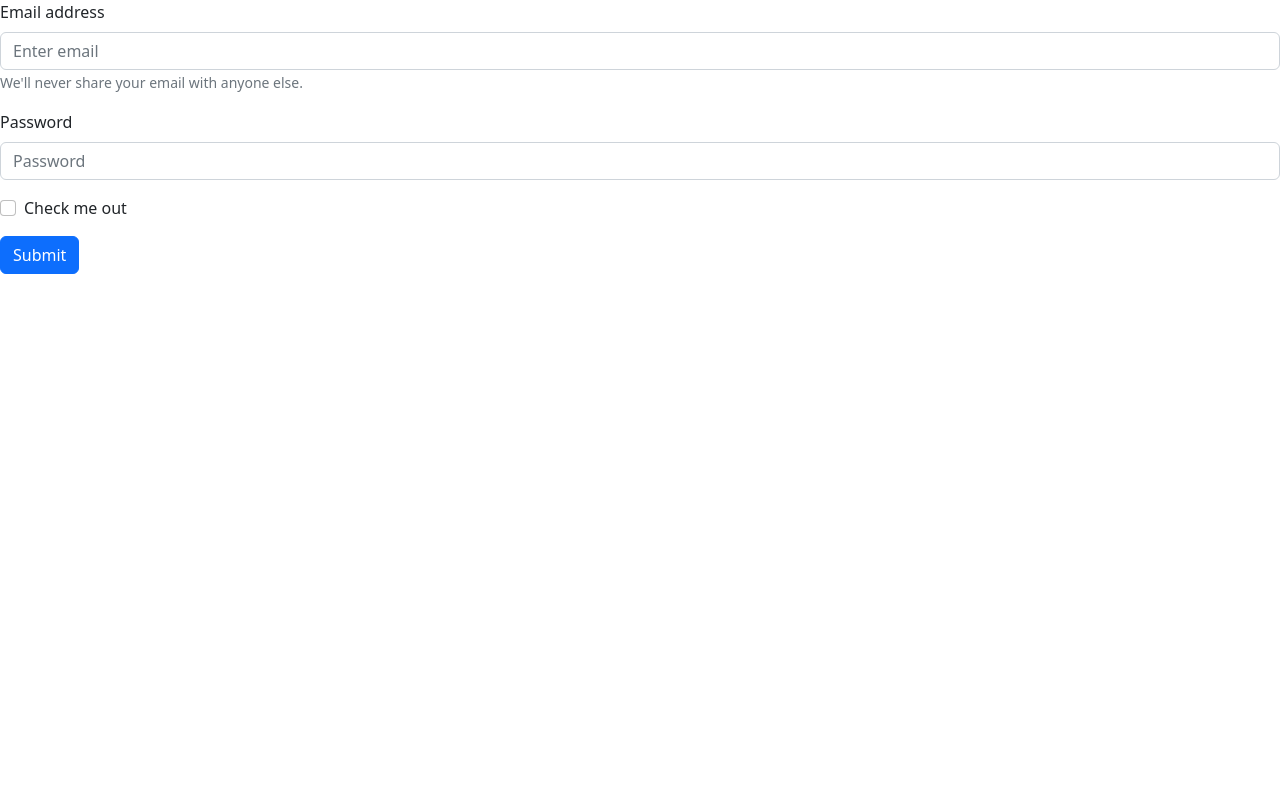
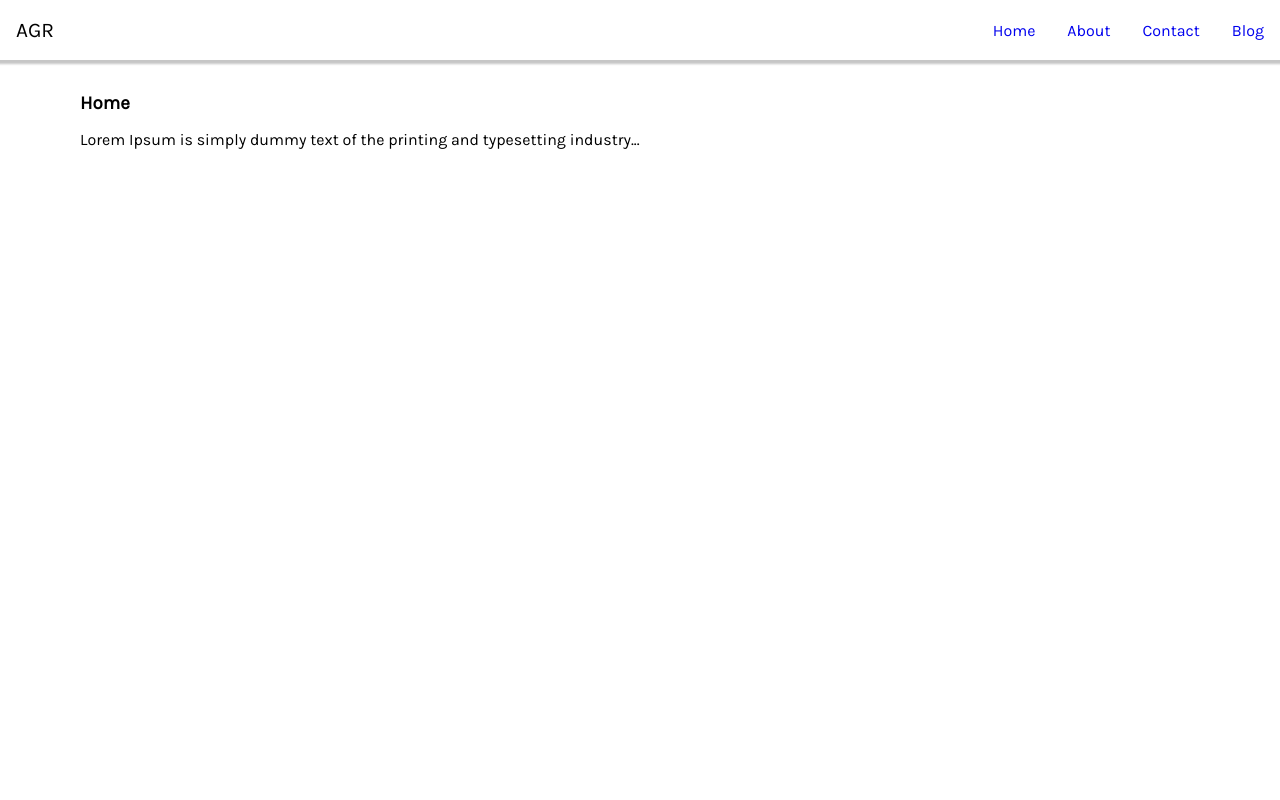
Before and after one commit to alberthgrande/react-personal-website, a React (Create React App) app: page / in a window 1280 px wide. Shown: the top 800 px of the page. Built offline with nearby package versions, Linux system fonts and the light colour scheme.

Commit message:
Update Blog Section

```diff
--- a/src/App.css
+++ b/src/App.css
@@ -1,38 +1,39 @@
-.App {
-  text-align: center;
+@import url("https://fonts.googleapis.com/css2?family=Karla:wght@200;400&display=swap");
+
+* {
+  box-sizing: border-box;
+  margin: 0;
+  padding: 0;
+  scroll-behavior: smooth;
 }
 
-.App-logo {
-  height: 40vmin;
-  pointer-events: none;
+body {
+  font-family: "Karla", -apple-system, BlinkMacSystemFont, "Segoe UI", "Roboto",
+    "Oxygen", "Ubuntu", "Cantarell", "Fira Sans", "Droid Sans", "Helvetica Neue",
+    sans-serif;
+  -webkit-font-smoothing: antialiased;
+  -moz-osx-font-smoothing: grayscale;
 }
 
-@media (prefers-reduced-motion: no-preference) {
-  .App-logo {
-    animation: App-logo-spin infinite 20s linear;
-  }
+.container {
+  max-width: 90%;
+  margin-right: auto;
+  margin-left: auto;
+  padding: 1rem;
 }
 
-.App-header {
-  background-color: #282c34;
-  min-height: 100vh;
-  display: flex;
-  flex-direction: column;
-  align-items: center;
-  justify-content: center;
-  font-size: calc(10px + 2vmin);
-  color: white;
+article h1 {
+  margin: 1rem 0;
 }
 
-.App-link {
-  color: #61dafb;
+ul li {
+  list-style-type: none;
 }
 
-@keyframes App-logo-spin {
-  from {
-    transform: rotate(0deg);
-  }
-  to {
-    transform: rotate(360deg);
-  }
+/* section id */
+#Home,
+#About,
+#Contact,
+#Blog {
+  height: 100vh;
 }
--- a/src/App.js
+++ b/src/App.js
@@ -1,30 +1,72 @@
+import Navbar from "./components/Navbar";
 import './App.css';
-import 'bootstrap/dist/css/bootstrap.min.css';
-import Button from 'react-bootstrap/Button';
-import Form from 'react-bootstrap/Form';
 
 function App() {
   return (
-    <Form>
-      <Form.Group className="mb-3" controlId="formBasicEmail">
-        <Form.Label>Email address</Form.Label>
-        <Form.Control type="email" placeholder="Enter email" />
-        <Form.Text className="text-muted">
-          We'll never share your email with anyone else.
-        </Form.Text>
-      </Form.Group>
+    <div>
+      <Navbar />
+      <div className="container">
+        {/* home */}
+        <section id="Home">
+          <article>
+            <h1>Home </h1>
+            Lorem Ipsum is simply dummy text of the printing and typesetting industry...
+          </article>
+        </section>
+        {/* about */}
+        <section id="About">
+          <article>
+            <h1>About </h1>
+            Lorem Ipsum is simply dummy text of the printing and typesetting industry...
+          </article>
+        </section>
+        {/* constact */}
+        <section id="Contact">
+          <article>
+            <h1>Contact </h1>
+            Lorem Ipsum is simply dummy text of the printing and typesetting industry...
+          </article>
+        </section>
+        {/* blog */}
+        <section id="Blog">
+          <article>
+            <h1>Blog </h1>
+            <p>How to deploy Static React Websit in Github</p> <br />
 
-      <Form.Group className="mb-3" controlId="formBasicPassword">
-        <Form.Label>Password</Form.Label>
-        <Form.Control type="password" placeholder="Password" />
-      </Form.Group>
-      <Form.Group className="mb-3" controlId="formBasicCheckbox">
-        <Form.Check type="checkbox" label="Check me out" />
-      </Form.Group>
-      <Button variant="primary" type="submit">
-        Submit
-      </Button>
-    </Form>
+            <div className="create-react">
+              <h4>[1] Create a react app first using:</h4>
+              <p>npx create-react-app my-react</p> <br />
+            </div>
+
+            <div className="intall-libraries">
+              <h4>[2] Install this npm libraries:</h4>
+              <p>npm install gh-pages --save-dev</p><br />
+            </div>
+
+            <div className="git-command">
+              <h4>[3] Apply this git commad:</h4>
+              <ul>
+                <li>git init</li>
+                <li>git add .</li>
+                <li>git status</li>
+                <li>git commit -m "first commit"</li>
+                <li>git branch -M main</li>
+                <li>
+                  git remote add origin https://github.com/github-username/github-repository-name.git
+                </li>
+                <li>git push -u origin main</li>
+              </ul>
+            </div>
+            <br />
+
+            <div className="intall-libraries">
+              <h4>[4] And then run this npm libraries: </h4>
+              <p>npm run deploy</p>
+            </div>
+          </article>
+        </section>
+      </div>
+    </div>
   );
 }
 
--- /dev/null
+++ b/src/components/Navbar.js
@@ -0,0 +1,53 @@
+import { useState } from "react";
+import "../styles/navbar.css"
+export default function Navbar() {
+    const [isNavExpanded, setIsNavExpanded] = useState(false)
+
+    return (
+        <nav className="navigation">
+            <a href="/" className="brand-name">
+                AGR
+            </a>
+            <button
+                className="hamburger"
+                onClick={() => {
+                    setIsNavExpanded(!isNavExpanded)
+                }}
+            >
+                {/* hamburger svg code... */}
+                <svg
+                    xmlns="http://www.w3.org/2000/svg"
+                    className="h-5 w-5"
+                    viewBox="0 0 20 20"
+                    fill="white"
+                >
+                    <path
+                        fillRule="evenodd"
+                        d="M3 5a1 1 0 011-1h12a1 1 0 110 2H4a1 1 0 01-1-1zM3 10a1 1 0 011-1h12a1 1 0 110 2H4a1 1 0 01-1-1zM9 15a1 1 0 011-1h6a1 1 0 110 2h-6a1 1 0 01-1-1z"
+                        clipRule="evenodd"
+                    />
+                </svg>
+            </button>
+            <div
+                className={
+                    isNavExpanded ? "navigation-menu expanded" : "navigation-menu"
+                }
+            >
+                <ul>
+                    <li>
+                        <a href="#Home">Home</a>
+                    </li>
+                    <li>
+                        <a href="#About">About</a>
+                    </li>
+                    <li>
+                        <a href="#Contact">Contact</a>
+                    </li>
+                    <li>
+                        <a href="#Blog">Blog</a>
+                    </li>
+                </ul>
+            </div>
+        </nav>
+    );
+}
--- /dev/null
+++ b/src/styles/navbar.css
@@ -0,0 +1,120 @@
+.navigation {
+    height: 60px;
+    width: 100%;
+    display: flex;
+    align-items: center;
+    position: relative;
+    padding: 0.5rem 0rem;
+    background-color: #fff;
+    color: black;
+    box-shadow: 0 2px 2px 2px rgba(9, 9, 9, 0.23);
+}
+
+.brand-name {
+    text-decoration: none;
+    color: black;
+    font-size: 1.3rem;
+    margin-left: 1rem;
+}
+
+.navigation-menu {
+    margin-left: auto;
+}
+
+.navigation-menu ul {
+    display: flex;
+    padding: 0;
+}
+
+.navigation-menu li {
+    /* // removes default disc bullet for li tags and applies margin to left & right side */
+    list-style-type: none;
+    margin: 0 1rem;
+}
+
+.navigation-menu li a {
+    /* // increases the surface area of the anchor tag to span more than just the anchor text */
+    text-decoration: none;
+    display: block;
+    width: 100%;
+}
+
+.hamburger {
+    /* // removes default border on button element */
+    border: 0;
+    height: 40px;
+    width: 40px;
+    padding: 0.5rem;
+    border-radius: 50%;
+    background-color: #283b8b;
+    cursor: pointer;
+    transition: background-color 0.2s ease-in-out;
+    /* // positions the icon to the right and center aligns it vertically */
+    position: absolute;
+    top: 50%;
+    right: 25px;
+    transform: translateY(-50%);
+    display: none;
+}
+
+.hamburger:hover {
+    background-color: #2642af;
+}
+
+@media screen and (max-width: 768px) {
+    .hamburger {
+        display: block;
+    }
+}
+
+@media screen and (max-width: 768px) {
+    .navigation-menu ul {
+        display: none;
+    }
+}
+
+@media screen and (max-width: 768px) {
+    .navigation-menu ul {
+        /* // navigation menu is positioned to start 60px from the top of the document (which is directly below the navbar) */
+        position: absolute;
+        top: 60px;
+        left: 0;
+        /* // stacks the li tags vertically  */
+        flex-direction: column;
+        /* // makes menu span full height and width */
+        width: 100%;
+        height: calc(100vh - 77px);
+        background-color: white;
+        border-top: 1px solid black;
+    }
+
+    .navigation-menu li {
+        /* // centers link text and strips off margin */
+        text-align: center;
+        margin: 0;
+    }
+
+    .navigation-menu li a {
+        color: black;
+        /* // increases the surface area of the anchor tag to span the full width of the menu */
+        width: 100%;
+        padding: 1.5rem 0;
+    }
+
+    .navigation-menu li:hover {
+        background-color: #eee;
+    }
+}
+
+@media screen and (max-width: 768px) {
+    .navigation-menu ul {
+        /* previous styles */
+        display: none;
+    }
+}
+
+@media screen and (max-width: 768px) {
+    .navigation-menu.expanded ul {
+        display: block;
+    }
+}
```
